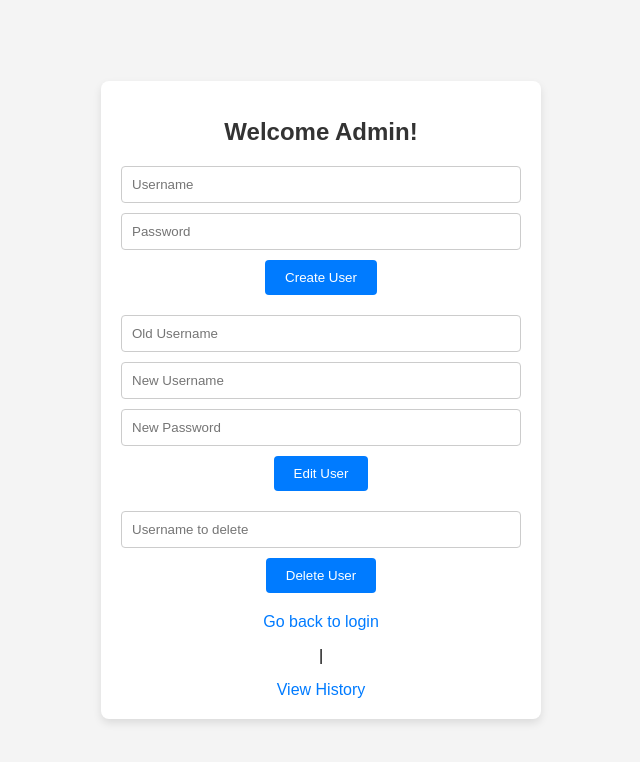
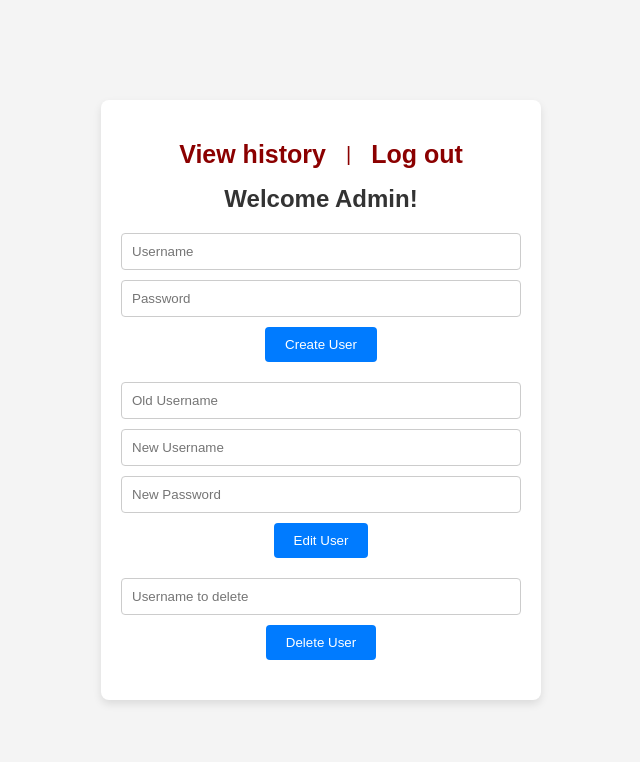
Before and after one commit to edenluvluv/web3, a Node server app: page /admin in a window 1280 px wide. Shown: the top 762 px of the page, without its empty margins (319-959 px from the left). Run offline with Node 20, Linux system fonts and the light colour scheme; some libraries are stand-ins or nearby versions.

Commit message:
small detail

```diff
--- a/app.js
+++ b/app.js
@@ -21,9 +21,11 @@ app.get('/random-user', async (req, res) => {
     const response = await fetch(randomUserApiUrl);
     const userData = await response.json();
     res.render('random-user', { userData });
+    logRequest(req.session.username, '/random-user', null, 'Success');
   } catch (error) {
     console.error('Error fetching random user data:', error);
     res.status(500).send('Internal Server Error');
+    logRequest(req.session.username, '/random-user', null, 'Failure', error.message);
   }
 });
 
@@ -35,9 +37,11 @@ app.get('/nasa-picture', async (req, res) => {
     const response = await fetch(nasaApiUrl);
     const pictureData = await response.json();
     res.render('nasa-picture', { pictureData });
+    logRequest(req.session.username, '/nasa-picture', null, 'Success');
   } catch (error) {
     console.error('Error fetching NASA picture:', error);
     res.status(500).send('Internal Server Error');
+    logRequest(req.session.username, '/nasa-picture', null, 'Failure', error.message);
   }
 });
 
@@ -87,19 +91,20 @@ app.post('/weather', (req, res) => {
   }
 });
 
-function logRequest(user, endpoint, requestData, outcome) {
+
+function logRequest(user, endpoint, requestData, outcome, error) {
   const historyData = {
     user: user || 'Anonymous',
     endpoint,
     requestData,
     outcome,
+    error,
     timestamp: new Date()
   };
   History.create(historyData)
     .then(() => console.log('Request logged:', historyData))
     .catch(error => console.error('Error logging request:', error));
 }
-
 function fetchWeather(url, res) {
   request(url, function (err, response, body) {
     if (err) {
--- a/views/admin.ejs
+++ b/views/admin.ejs
@@ -67,10 +67,38 @@
     a:hover {
       text-decoration: underline;
     }
+    .separator {
+      color: darkred;
+      font-size: 20px;
+      margin: 0 10px;
+    }
+    .action-links {
+      display: flex;
+      align-items: center;
+      justify-content: center;
+      margin-top: 20px;
+      color: darkred;
+      font-size: 24px;
+    }
+    .action-links a {
+      text-decoration: none;
+      color: darkred;
+      margin: 0 10px;
+      font-weight: bold;
+      font-size: 25px;
+    }
+    .action-links a:hover {
+      text-decoration: underline;
+    }
   </style>
 </head>
 <body>
   <div class="container">
+    <nav class="action-links">
+      <a href="/history">View history</a>
+      <p class="separator">|</p>
+      <a href="/login">Log out</a>
+    </nav>
     <h1>Welcome Admin!</h1>
     <form action="/admin/create-user" method="POST">
       <input type="text" name="username" placeholder="Username" required>
@@ -89,9 +117,6 @@
       <input type="text" name="username" placeholder="Username to delete" required>
       <button type="submit">Delete User</button>
     </form>
-
-    <a href="/login">Go back to login</a> <p>  |  </p>
-    <a href="/history">View History</a>
   </div>
 </body>
 </html>
```
Also changed, not shown: views/weather.ejs (+22 -14 lines). Lines whose indentation alone changed are shown as unchanged.
